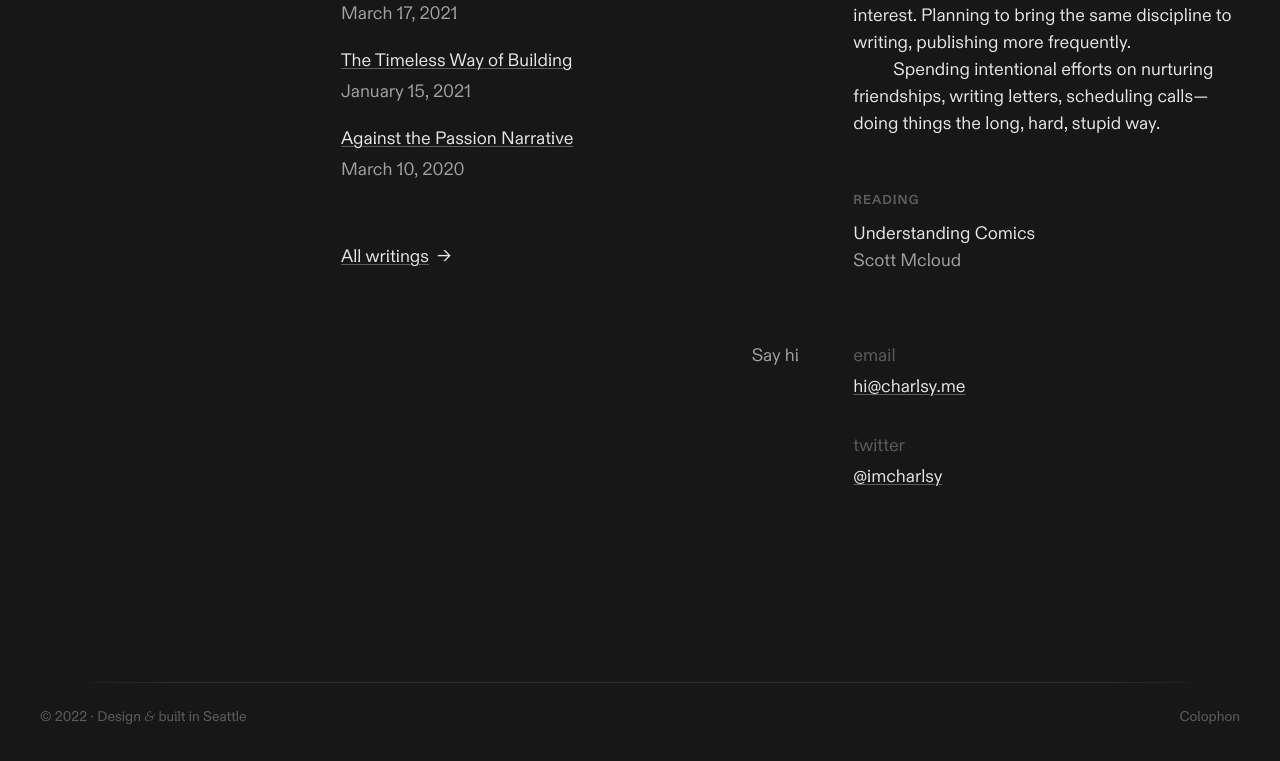
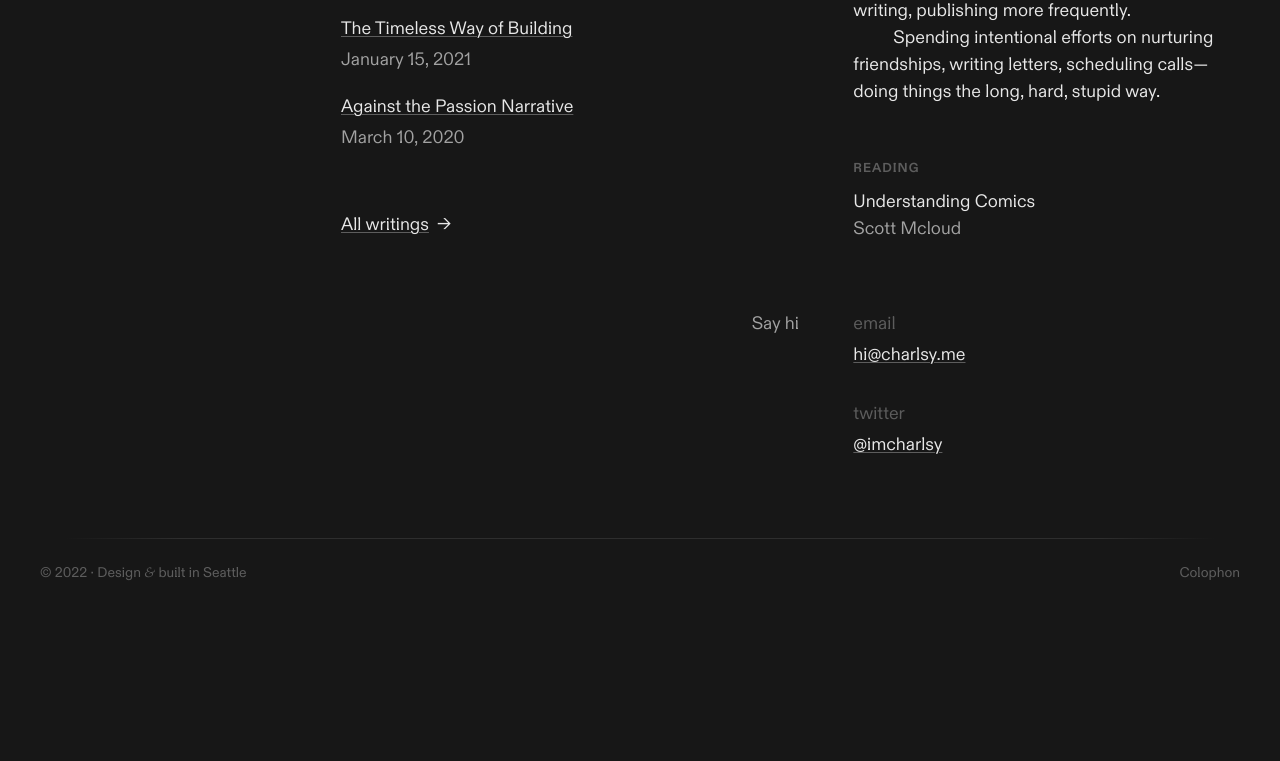
Before and after one commit to charlsyang/site, a Next.js app: page / in a window 1280 px wide. Shown: the part 718-1479 px from the top of the page. After the commit the page ends 1327 px from the top, so only its background shows below. Built offline with nearby package versions, Linux system fonts and the light colour scheme; a web font is replaced by a local one.

Commit message:
Fix footer position (pun)

```diff
--- a/components/Footer.js
+++ b/components/Footer.js
@@ -18,8 +18,13 @@ const Footer = () => {
 
 const FooterWrapper = styled.footer`
     padding-top: var(--spacing-3x);
-    padding-bottom: var(--spacing-4x);
+    padding-bottom: var(--spacing-3x);
     position: relative;
+    max-width: min(100%, calc(1200px + 40px * 2));
+    margin-left: auto;
+    margin-right: auto;
+    padding-left: 40px;
+    padding-right: 40px;
 `
 
 const Divider = styled.div`
--- a/components/GlobalStyles.js
+++ b/components/GlobalStyles.js
@@ -120,6 +120,7 @@ const GlobalStyles = createGlobalStyle`
     body {
         font-family: var(--font-sans);
         background: var(--color-bg);
+        min-height: 100%;
     }
 
     a {
--- a/pages/index.js
+++ b/pages/index.js
@@ -18,12 +18,13 @@ export async function getStaticProps() {
 
 export default function Home({allPostsData}) {
   return (
-    <MaxWidthWrapper home>
+    <>
       <Head>
         <title>Charlsy Yang</title>
         <meta name="description" content="Charlsy’s Personal Website" />
         <link rel="icon" href="/favicon.ico" />
       </Head>
+      <MainWrapper>
         <MainContent>
           <GridWrapper>
             <Intro>
@@ -84,15 +85,20 @@ export default function Home({allPostsData}) {
             </Contact>
           </GridWrapper>
         </MainContent>
+      </MainWrapper>
       <Footer/>
-    </MaxWidthWrapper>
+    </>
   )
 }
 
+const MainWrapper = styled(MaxWidthWrapper)`
+  min-height: calc(100vh - 72px);
+`
+
 const MainContent = styled.main`
   font-family: var(--font-sans);
-  margin-top: 12rem;
-  margin-bottom: 12rem;
+  padding-top: 10rem;
+  padding-bottom: 5rem;
 
   & * {
     font-family: inherit;
```
Lines whose indentation alone changed are shown as unchanged.
